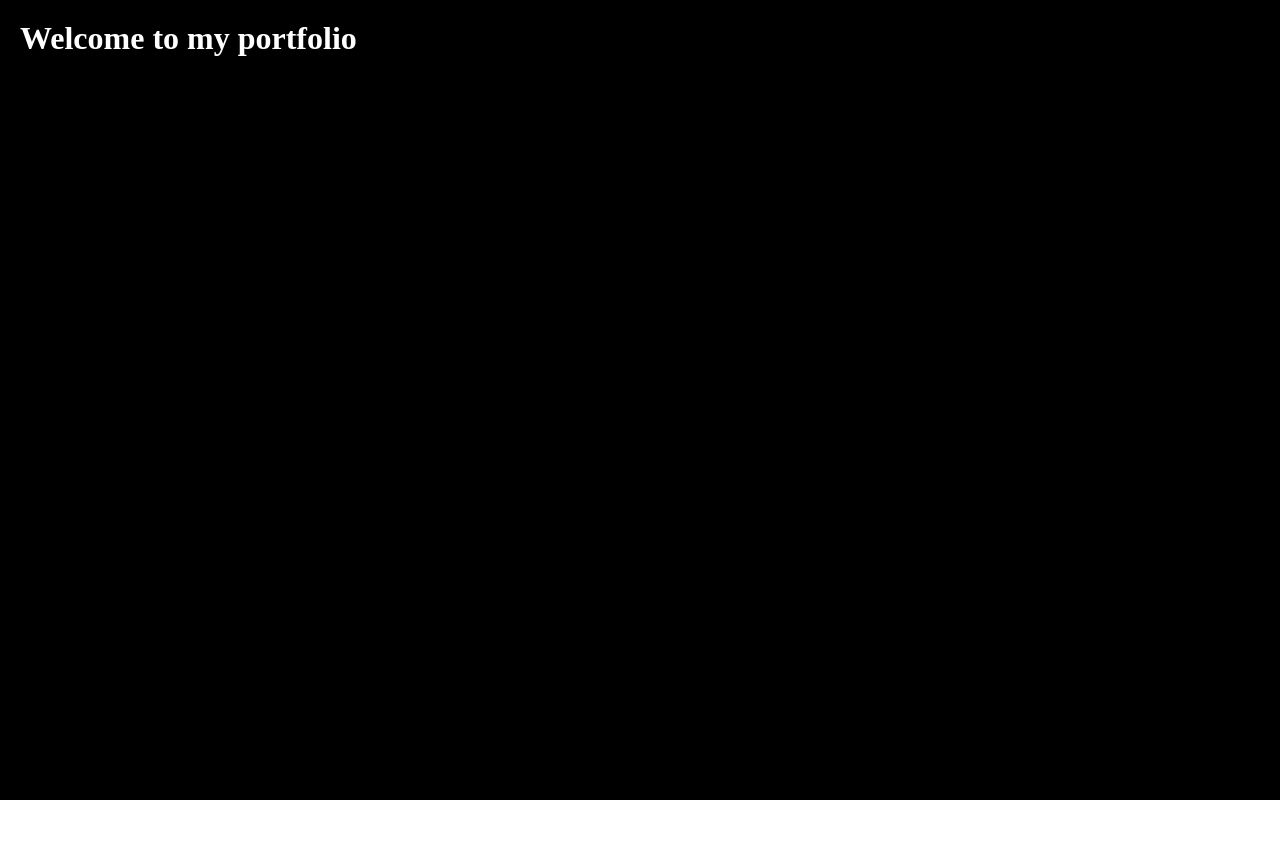
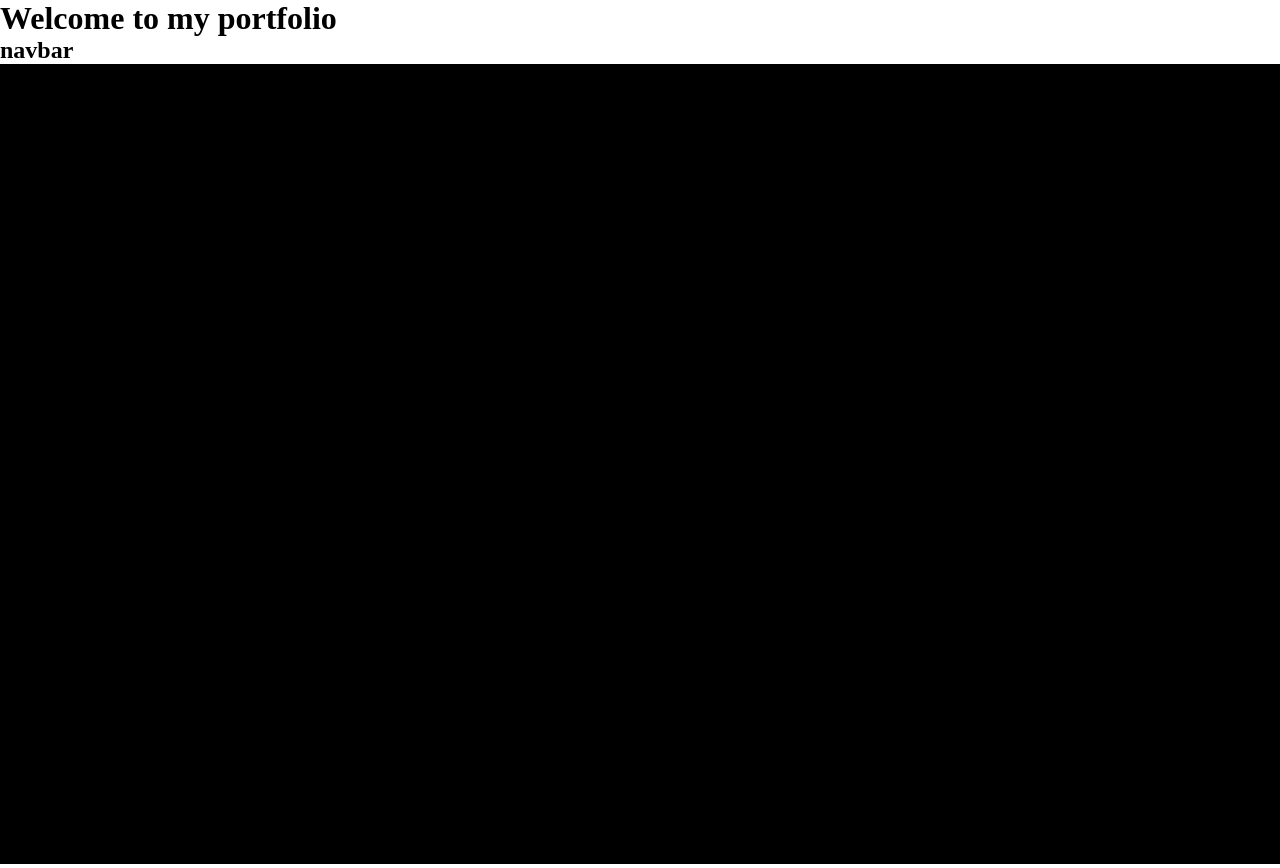
Before and after one commit to pooch1e/threeJsPortfolio, a React (Vite) app: page / in a window 1280 px wide. Before the commit the page ends 800 px from the top, so only its background shows below. Built offline with nearby package versions, Linux system fonts and the light colour scheme; no server answers.

Commit message:
remove default styling

```diff
--- a/src/App.css
+++ b/src/App.css
@@ -3,31 +3,3 @@
   padding: 0;
   box-sizing: border-box;
 }
-
-body, html {
-  width: 100%;
-  height: 100%;
-  overflow: hidden;
-}
-
-#root {
-  width: 100%;
-  height: 100%;
-}
-
-canvas {
-  position: fixed;
-  top: 0;
-  left: 0;
-  width: 100%;
-  height: 100%;
-  outline: none;
-}
-
-h1 {
-  position: fixed;
-  top: 20px;
-  left: 20px;
-  color: white;
-  z-index: 1;
-}
--- a/src/pages/AnimalRenderPage.jsx
+++ b/src/pages/AnimalRenderPage.jsx
@@ -7,9 +7,8 @@ export default function AnimalRenderPage() {
 
   const { canvasRef } = useWorld(World, { debug: debugMode }, [debugMode]);
   return (
-    <div>
-      return (<canvas ref={canvasRef}></canvas>
-      );
+    <div className="border-2">
+      <canvas ref={canvasRef}></canvas>
     </div>
   );
 }
```
